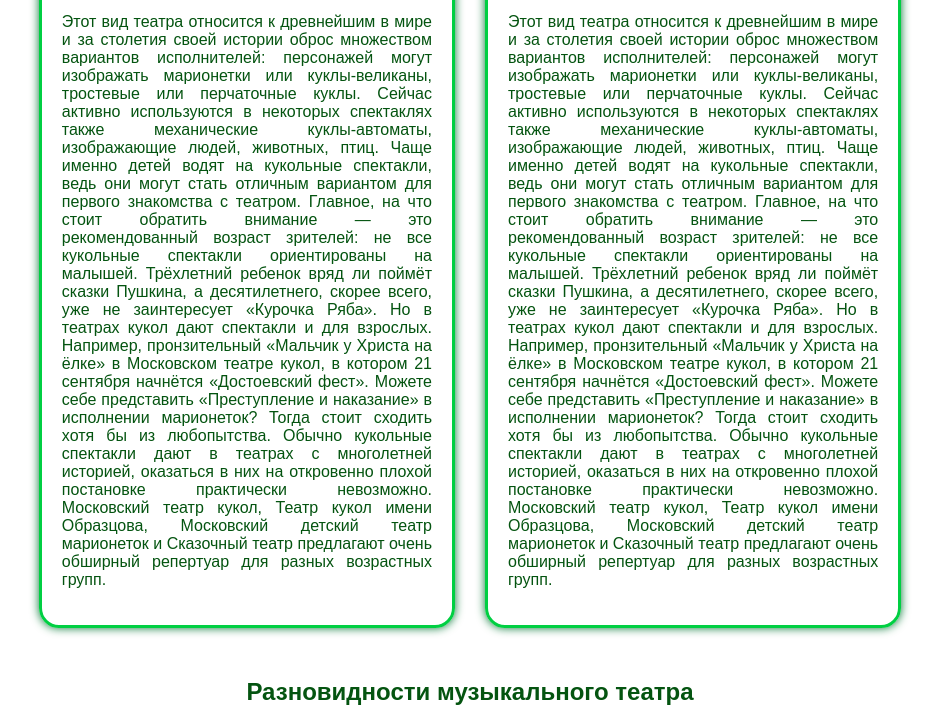
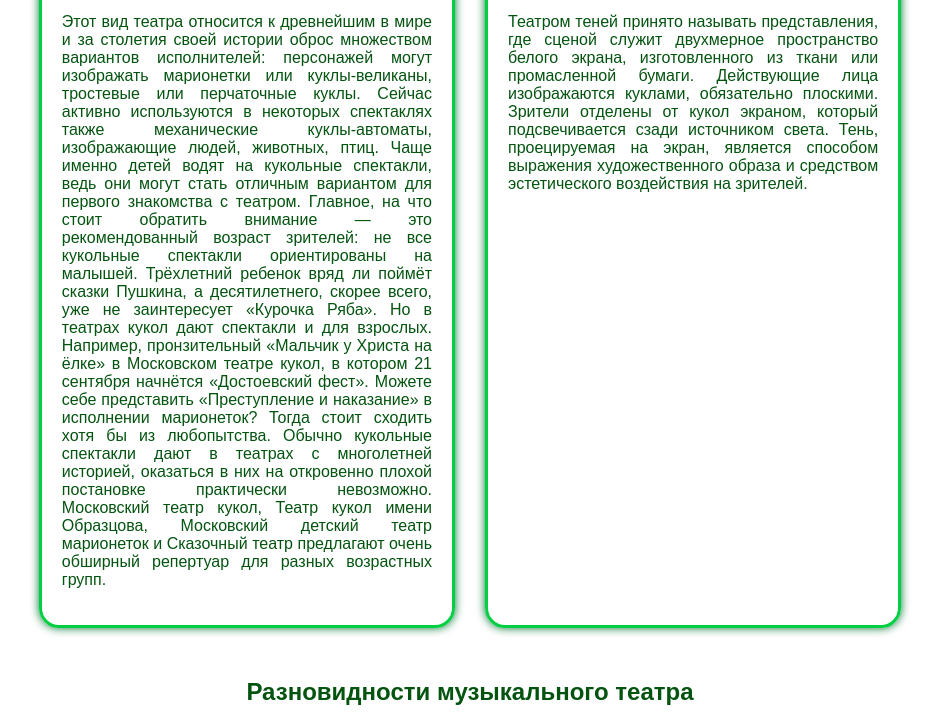
Before and after one commit to smishaaaaa/dpp, a plain HTML site: page index.html in a window 1280 px wide. Shown: the part 1186-1904 px from the top of the page, without its empty margins (170-1109 px from the left). Drawn offline with Linux system fonts and the light colour scheme.

Commit message:
Add files via upload

```diff
--- a/index.html
+++ b/index.html
@@ -76,15 +76,10 @@
                     <img class="photo" src="https://avatars.mds.yandex.net/i?id=65c3447079e6c6536edfbd9a67d38bce7798b61d-5108951-images-thumbs&n=13" alt="Театр теней">
                 </div>
                 <p class="block_text">
-                    Этот вид театра относится к древнейшим в мире и за столетия своей истории оброс множеством вариантов исполнителей: персонажей могут
-                    изображать марионетки или куклы-великаны, тростевые или перчаточные куклы. Сейчас активно используются в некоторых спектаклях также механические куклы-автоматы, изображающие людей, животных, птиц.
-                    Чаще именно детей водят на кукольные спектакли, ведь они могут стать отличным вариантом для первого знакомства с театром.
-                    Главное, на что стоит обратить внимание — это рекомендованный возраст зрителей: не все кукольные спектакли ориентированы на малышей.
-                    Трёхлетний ребенок вряд ли поймёт сказки Пушкина, а десятилетнего, скорее всего, уже не заинтересует «Курочка Ряба».
-                    Но в театрах кукол дают спектакли и для взрослых. Например, пронзительный «Мальчик у Христа на ёлке» в Московском театре кукол, в котором 21 сентября
-                    начнётся «Достоевский фест». Можете себе представить «Преступление и наказание» в исполнении марионеток? Тогда стоит сходить хотя бы из любопытства.
-                    Обычно кукольные спектакли дают в театрах с многолетней историей, оказаться в них на откровенно плохой постановке практически невозможно.
-                    Московский театр кукол, Театр кукол имени Образцова, Московский детский театр марионеток и Сказочный театр предлагают очень обширный репертуар для разных возрастных групп.
+                    Театром теней принято называть представления, где сценой служит двухмерное пространство белого экрана,
+                    изготовленного из ткани или промасленной бумаги. Действующие лица изображаются куклами, обязательно плоскими.
+                    Зрители отделены от кукол экраном, который подсвечивается сзади источником света.
+                    Тень, проецируемая на экран, является способом выражения художественного образа и средством эстетического воздействия на зрителей.
                 </p>
             </section>
         </section>
```
